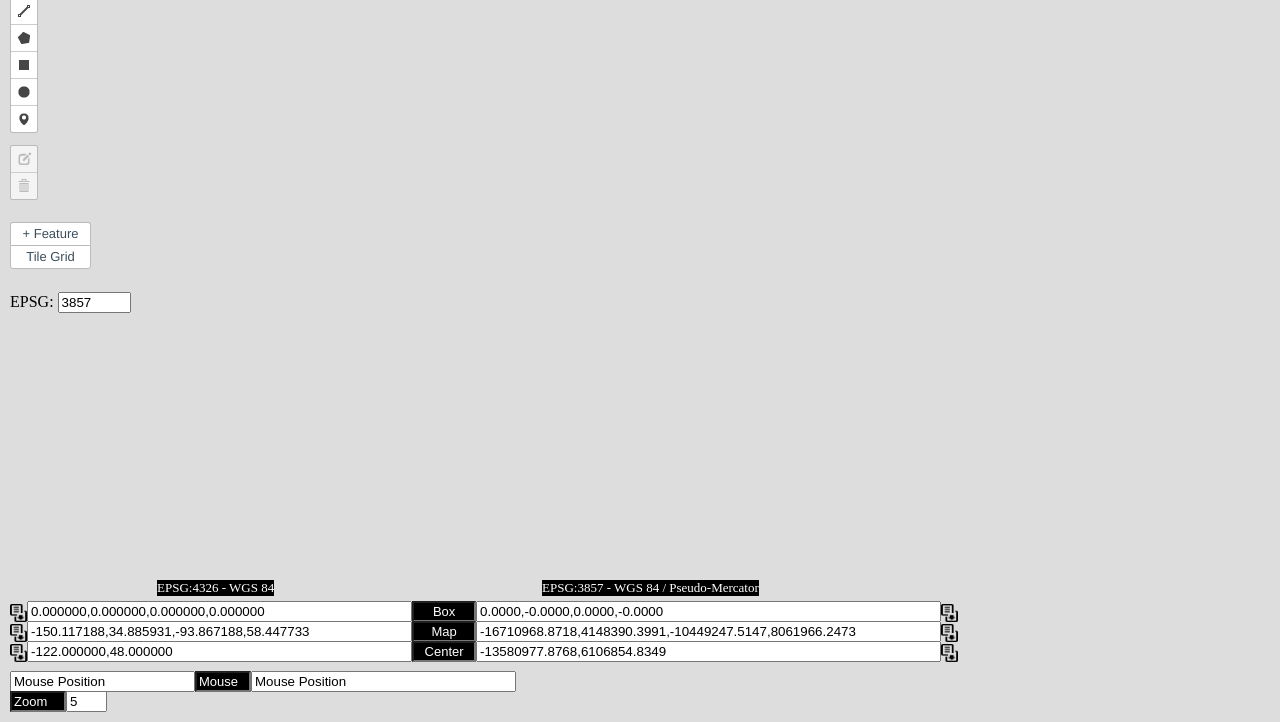
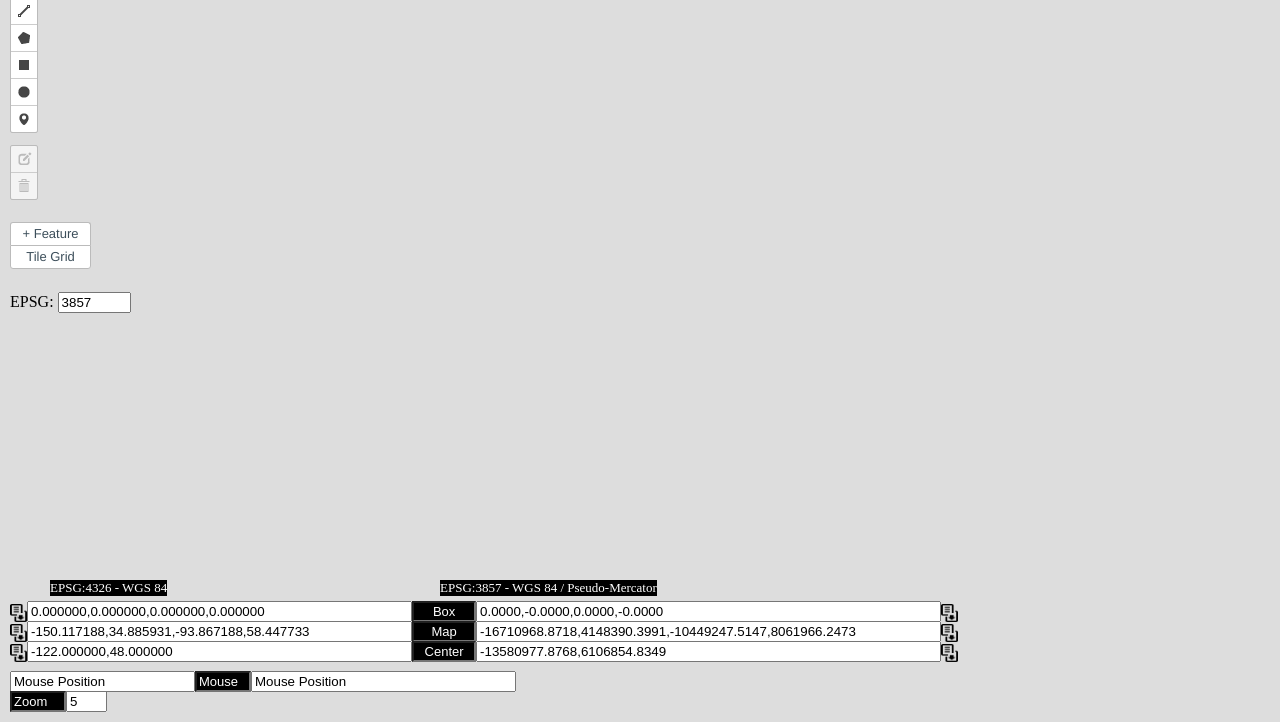
Before and after one commit to aaronr/bboxfinder.com, a plain HTML site: page index.html in a window 1280 px wide. Shown: the part 78-800 px from the top of the page. Drawn offline with Linux system fonts and the light colour scheme; no server answers.

Commit message:
left justify the labels since the projected output label will be variable length and it looks better

```diff
--- a/css/bbox.css
+++ b/css/bbox.css
@@ -6,7 +6,7 @@ html, body, #map {
 }
 #wgslabel {
    font-size: small;
-   left: 157px;
+   left: 50px;
    position: absolute;
    bottom: 126px;
    background-color:black;
@@ -15,7 +15,7 @@ html, body, #map {
 }
 #projlabel {
    font-size: small;
-   left: 542px;
+   left: 440px;
    position: absolute;
    bottom: 126px;
    background-color:black;
```
